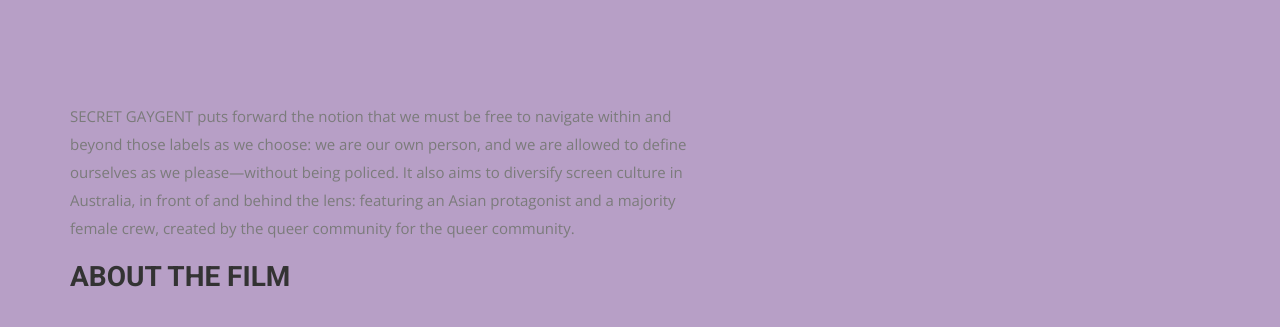
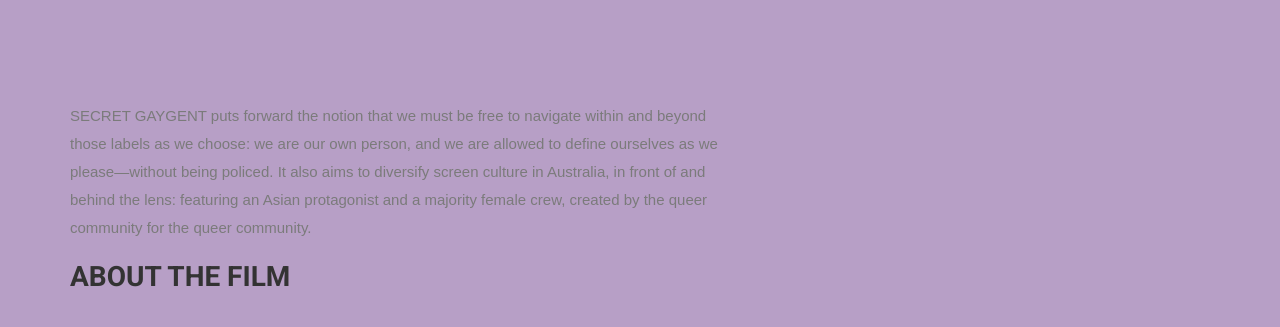
Before and after one commit to thewonglab/secret, a Jekyll site: the page built from index.html, in a window 1280 px wide. Shown: the part 853-1180 px from the top of the page. Built offline with Jekyll 4.4.1, drawn with Linux system fonts in a browser that asks for light colours; nearby versions of some CDN libraries; some web fonts are replaced.

Commit message:
Update airspace.css

```diff
--- a/css/airspace.css
+++ b/css/airspace.css
@@ -154,7 +154,7 @@ header .navbar-default .navbar-nav li a:hover {
   margin: 0;
 }
 #intro .block p {
-  /*font-family: 'Patrick Hand SC', sans-serif;*/
+  font-family: 'Patrick Hand SC', sans-serif;
   color: #7B7B7B;
   padding-top: 20px;
 }
```
